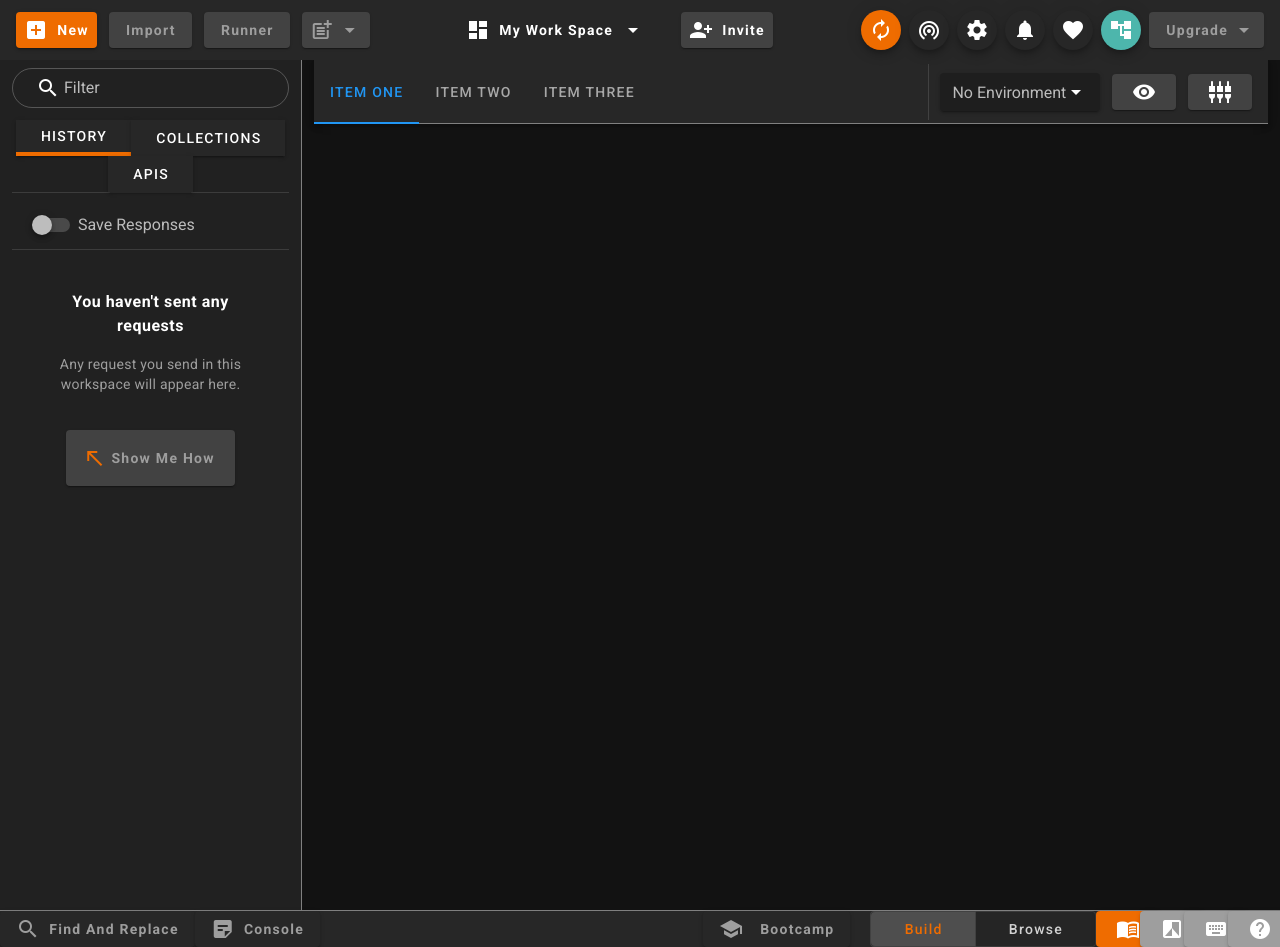
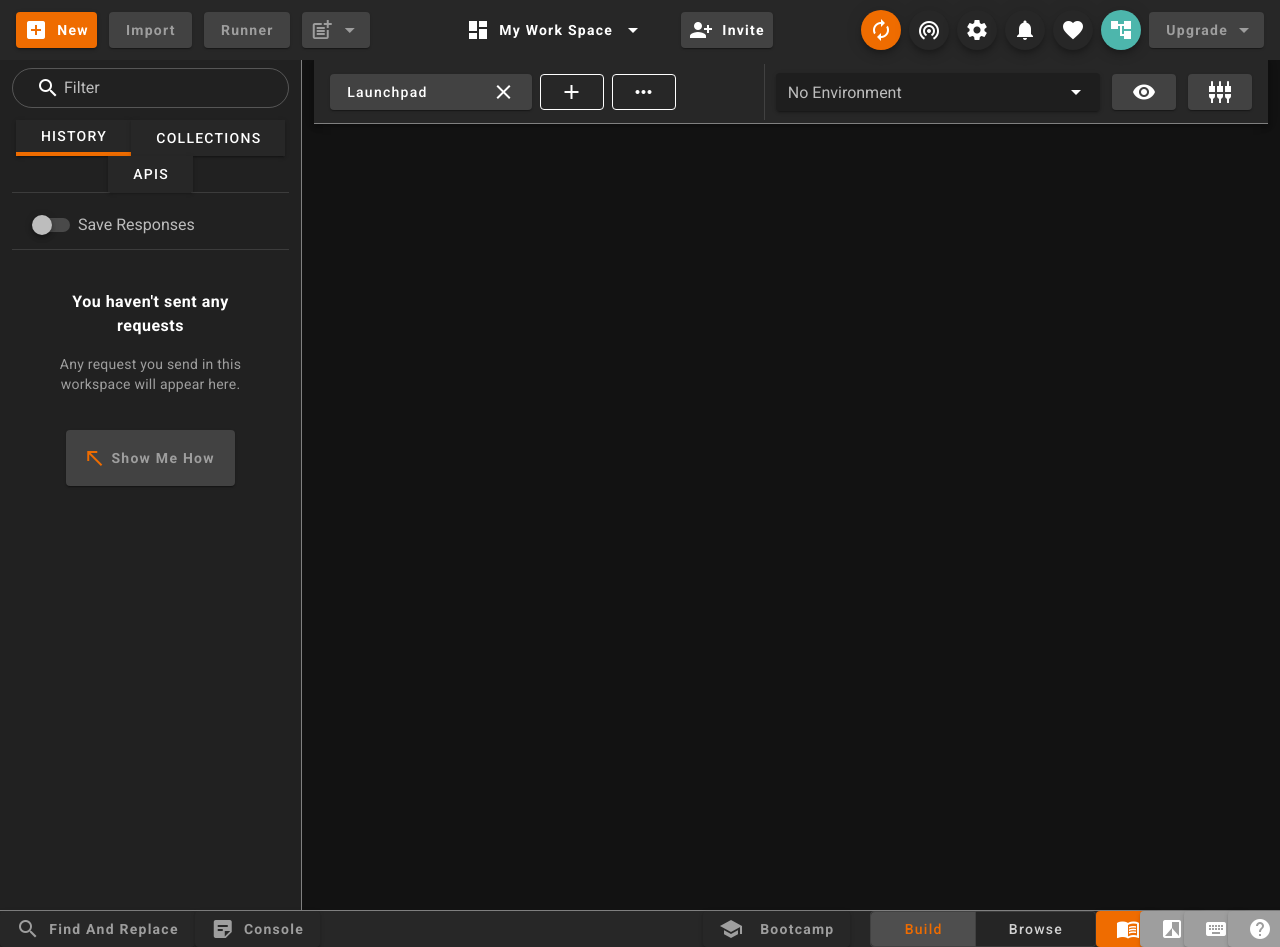
Before and after one commit to Abir-Bouhriz/Postman-UI-Clone, a Vue app: page / in a window 1280 px wide. Built offline with nearby package versions, Linux system fonts and the light colour scheme.

Commit message:
autocomplete

```diff
--- a/src/views/Home.vue
+++ b/src/views/Home.vue
@@ -45,19 +45,23 @@
 
         <v-col cols="12" lg="9">
           <v-app-bar class="mx-n3" style="border-bottom:1px solid grey;">
-            <v-tabs>
-              <v-tab>Item One</v-tab>
-              <v-tab>Item Two</v-tab>
-              <v-tab>Item Three</v-tab>
-            </v-tabs>
+
+              <v-btn elevation="1" color="grey darken-3">
+                <span class="text-capitalize">Launchpad</span>
+                <v-icon class="pl-16">close</v-icon>
+              </v-btn>
+              <v-btn outlined class="ml-2">
+                <v-icon>add</v-icon>
+              </v-btn>
+              <v-btn outlined class="ml-2">
+                <v-icon>more_horiz</v-icon>
+              </v-btn>
 
             <v-spacer></v-spacer>
             <v-divider vertical></v-divider>
             <v-autocomplete class="ml-3"
               label="No Environment"
-              clearable
               hide-details
-              hide-selected
               solo dense>
             </v-autocomplete>
             <v-btn class="ml-3 mr-3"  elevation="1" color="grey darken-3">
```
